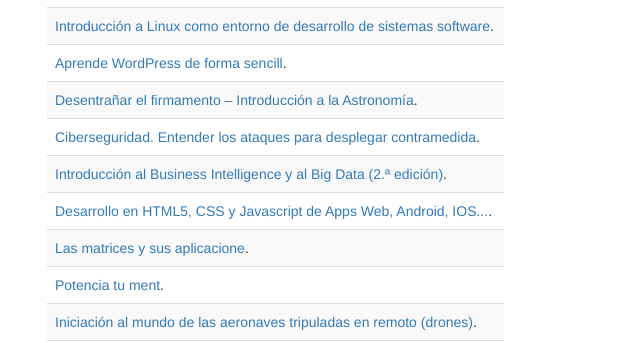
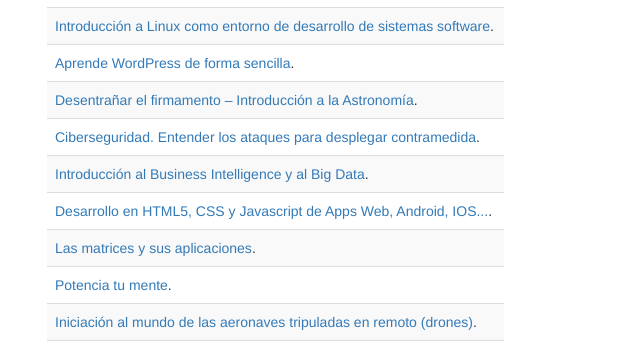
Before and after one commit to indalou/indalou.github.io, a plain HTML site: page index.html in a window 1280 px wide. Shown: the part 570-913 px from the top of the page, 243-883 px from the left. Drawn offline with nearby package versions, Linux system fonts and the light colour scheme.

Commit message:
Tercera versión

```diff
--- a/index.html
+++ b/index.html
@@ -55,13 +55,13 @@
           <h3>Cursos</h3>
           <table class='table table-striped'>
             <tr><td><a href="https://www.miriadax.net" target="blank">Introducción a Linux como entorno de desarrollo de sistemas software</a>.</td></tr>
-            <tr><td><a href="https://www.miriadax.net" target="blank">Aprende WordPress de forma sencill</a>.</td></tr>
+            <tr><td><a href="https://www.miriadax.net" target="blank">Aprende WordPress de forma sencilla</a>.</td></tr>
             <tr><td><a href="https://www.miriadax.net" target="blank">Desentrañar el firmamento – Introducción a la Astronomía</a>.</td></tr>
             <tr><td><a href="https://www.miriadax.net" target="blank">Ciberseguridad. Entender los ataques para desplegar contramedida</a>.</td></tr>
-            <tr><td><a href="https://www.miriadax.net" target="blank">Introducción al Business Intelligence y al Big Data (2.ª edición)</a>.</td></tr>
+            <tr><td><a href="https://www.miriadax.net" target="blank">Introducción al Business Intelligence y al Big Data</a>.</td></tr>
             <tr><td><a href="https://www.miriadax.net" target="blank">Desarrollo en HTML5, CSS y Javascript de Apps Web, Android, IOS...</a>.</td></tr>
-            <tr><td><a href="https://www.miriadax.net" target="blank">Las matrices y sus aplicacione</a>.</td></tr>
-            <tr><td><a href="https://www.miriadax.net" target="blank">Potencia tu ment</a>.</td></tr>
+            <tr><td><a href="https://www.miriadax.net" target="blank">Las matrices y sus aplicaciones</a>.</td></tr>
+            <tr><td><a href="https://www.miriadax.net" target="blank">Potencia tu mente</a>.</td></tr>
             <tr><td><a href="https://www.miriadax.net" target="blank">Iniciación al mundo de las aeronaves tripuladas en remoto (drones)</a>.</td></tr>
             <tr><td><a href="https://www.miriadax.net" target="blank">Visión espacial para Dummies. Cómo entender los planos</a>.</td></tr>
             <tr><td><a href="https://www.edx.org" target="blank">Diseño de Sistemas de información gerencial para Internet con MySQL / PHP y Joomla</a>.</td></tr>
```
